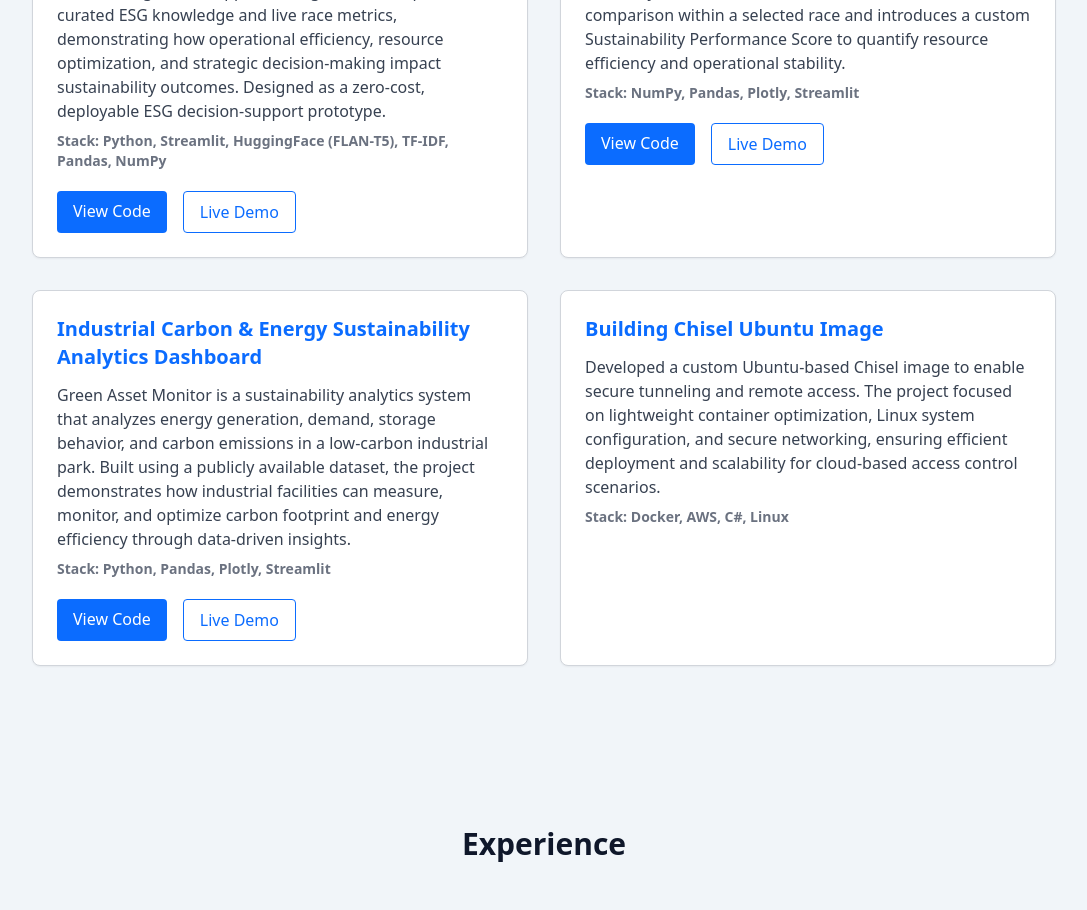
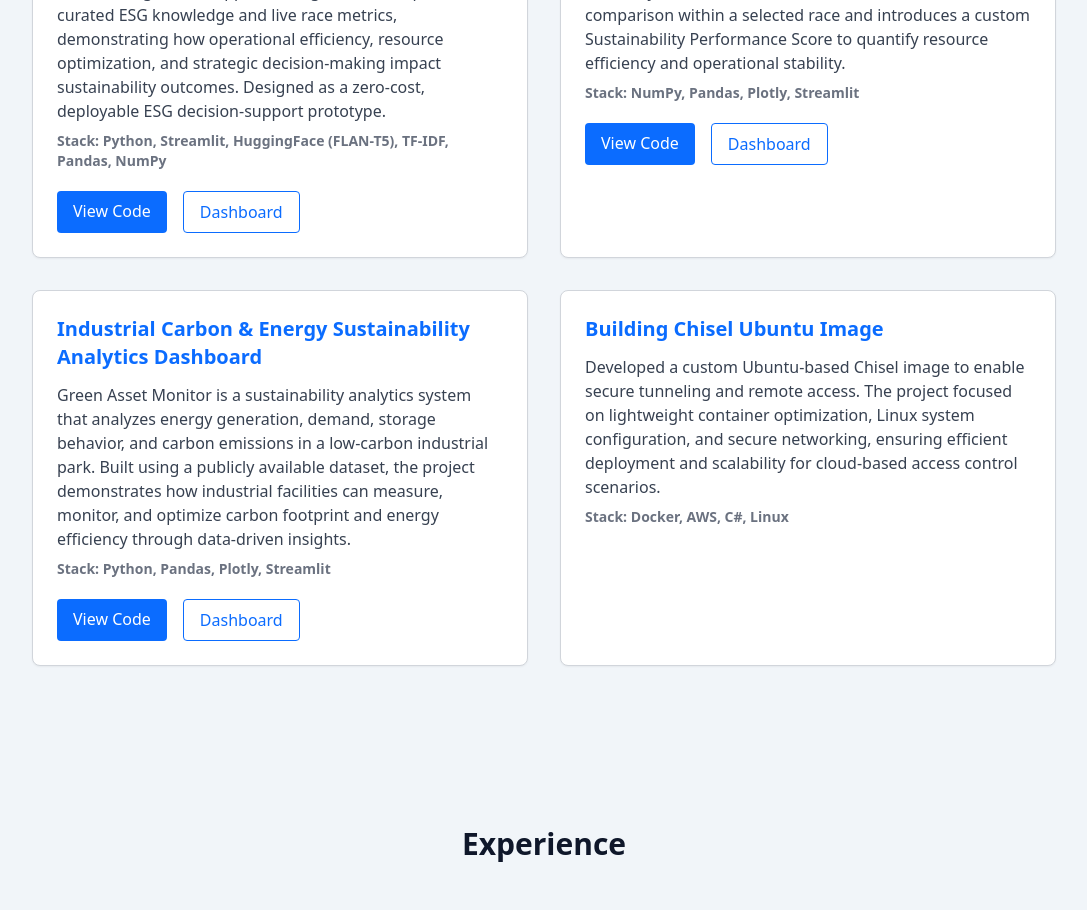
Before and after one commit to shashank-dj/Portfolio, a React (Vite) app: page / in a window 1280 px wide. Shown: the part 1040-1950 px from the top of the page, without its empty margins (96-1183 px from the left). Built offline with nearby package versions, Linux system fonts and the light colour scheme.

Commit message:
Update Projects.jsx

```diff
--- a/src/components/Projects.jsx
+++ b/src/components/Projects.jsx
@@ -68,7 +68,7 @@ export default function Projects() {
                   rel="noopener noreferrer"
                   className="px-4 py-2 border border-primary text-primary rounded hover:bg-primary hover:text-white transition"
                 >
-                  Live Demo
+                  Dashboard
                 </a>
               )}
             </div>
```
